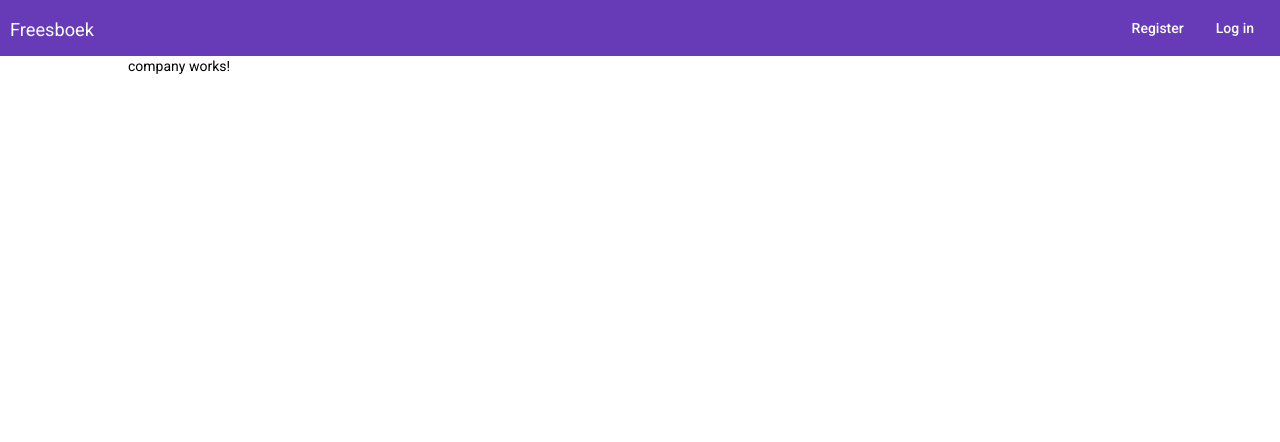
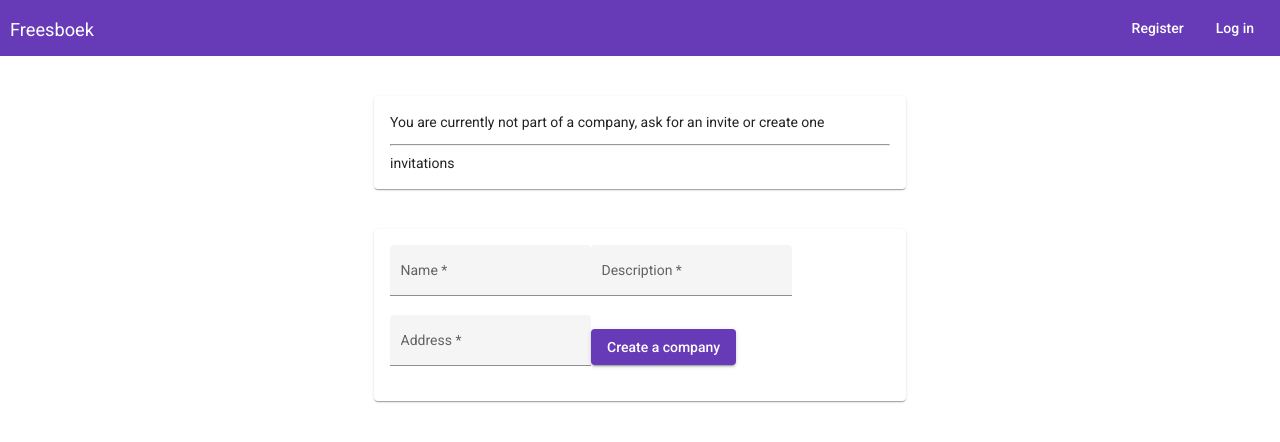
Before and after one commit to gustvdsanden/angular-frontend, an Angular app: page /company in a window 1280 px wide. Shown: the top 442 px of the page. Built offline with nearby package versions, Linux system fonts and the light colour scheme.

Commit message:
gaan met die banaan

```diff
--- a/src/app/app.component.ts
+++ b/src/app/app.component.ts
@@ -8,26 +8,34 @@ import { loginDetails } from './services/auth.service';
   templateUrl: './app.component.html',
   styleUrls: ['./app.component.scss']
 })
-export class AppComponent implements OnInit{
+export class AppComponent implements OnInit {
 
-  constructor(private authService:AuthService, private router:Router){}
+  constructor(private authService: AuthService, private router: Router) { }
   title = 'angular-exam';
-  user:User= new User;
-  loginDetails:loginDetails=new loginDetails;
-  login =this.authService.getLoggedUser().subscribe((result) =>{this.loginDetails= {...result}; this.user=this.loginDetails.user!});
-  token=sessionStorage.getItem("token");
-  ngOnInit():void{
+  user: User = new User;
+  loginDetails: loginDetails = new loginDetails;
+  login = this.authService.getLogDetails().subscribe((result) => {
+    this.loginDetails = { ...result };
+    if (result.isLogged) {
+      this.authService.fetchMyUser(result.userId).subscribe((user) => {
+        this.user = user;
+      });
+    }
+
+  });
+  token = sessionStorage.getItem("token");
+  ngOnInit(): void {
 
   }
-  logOut():void{
+  logOut(): void {
     this.authService.logOut();
     this.router.navigate(['/sign-in']);
   }
-  logoClick():void{
-    if(this.loginDetails.isLogged){
-      if(this.loginDetails.user!.Company) this.router.navigate(['/feed']);
+  logoClick(): void {
+    if (this.loginDetails.isLogged) {
+      if (this.user.Company) this.router.navigate(['/feed']);
       else this.router.navigate(['/company']);
-    } else{
+    } else {
       this.router.navigate([''])
     }
   }
--- a/src/app/company/company.component.html
+++ b/src/app/company/company.component.html
@@ -1 +1,28 @@
-<p>company works!</p>
+<div class="card">
+    <mat-card id="company">
+        <p>You are currently not part of a company, ask for an invite or create one</p>
+        <hr>
+        <p>invitations</p>
+
+    </mat-card>
+</div>
+<div class="card">
+    <mat-card id="createCompany">
+        <form [formGroup]="companyForm" (ngSubmit)="onSubmit()">
+            <mat-form-field appearance="fill">
+                <mat-label>Name</mat-label>
+                <input matInput id="Name" type="text" required formControlName="Name">
+              </mat-form-field>
+              <mat-form-field appearance="fill">
+                <mat-label>Description</mat-label>
+                <input matInput id="Description" type="text" required formControlName="Description">
+              </mat-form-field>
+              <mat-form-field appearance="fill">
+                <mat-label>Address</mat-label>
+                <input matInput id="Address" type="text" required formControlName="Address">
+              </mat-form-field>
+            <button mat-raised-button color="primary" type="submit">Create a company</button>
+        </form>
+
+    </mat-card>
+</div>
--- a/src/app/company/company.component.scss
+++ b/src/app/company/company.component.scss
@@ -0,0 +1,5 @@
+#company,#createCompany{
+    margin: 5vh auto;
+    width: 85%;
+    max-width: 500px;
+}
--- a/src/app/company/company.component.ts
+++ b/src/app/company/company.component.ts
@@ -1,5 +1,7 @@
 import { Component, OnInit } from '@angular/core';
-import { AuthService } from '../services/auth.service';
+import { FormBuilder } from '@angular/forms';
+import { Router } from '@angular/router';
+import { CompanyService } from '../services/company.service';
 
 @Component({
   selector: 'app-company',
@@ -7,10 +9,22 @@ import { AuthService } from '../services/auth.service';
   styleUrls: ['./company.component.scss']
 })
 export class CompanyComponent implements OnInit {
-
-  constructor(private authService:AuthService) { }
+  companyForm = this.formBuilder.group({
+    Name: '',
+    Description:'',
+    Address:'',
+  });
+  constructor(
+    private formBuilder: FormBuilder,
+    private companyService: CompanyService,
+    private router:Router
+    ){}
 
   ngOnInit(): void {
   }
-
+  onSubmit():void{
+    this.companyService.createCompany(this.companyForm.value).subscribe(()=>{
+      this.router.navigate(['/feed']);
+    });
+  }
 }
--- a/src/app/feed/feed.component.ts
+++ b/src/app/feed/feed.component.ts
@@ -12,14 +12,18 @@ export class FeedComponent implements OnInit {
   postingForm = this.formBuilder.group({
     postContent: '',
   })
-  posts: Post[] = [new Post];
+  posts: Post[] = [];
   constructor(private authService: AuthService, private postService: PostService, private formBuilder: FormBuilder,) { }
   login: loginDetails = new loginDetails;
-  user:User= new User;
+  user: User = new User;
   ngOnInit(): void {
-    this.authService.getLoggedUser().subscribe(result => {
+    this.authService.getLogDetails().subscribe(async result => {
       this.login = { ...result }
-      this.user=this.login.user!;
+      if (result.isLogged) {
+        this.authService.fetchMyUser().subscribe((user)=>{
+          this.user = user;
+        });
+      }
     })
     this.getPosts();
   }
@@ -44,7 +48,7 @@ export class FeedComponent implements OnInit {
     this.postService.likePost(_id).subscribe(() => this.getPosts());
   }
   didILikeIt(likes: User[]): boolean {
-    return likes.find(user => user._id = this.user._id)?true:false;
+    return likes.find(user => user._id = this.user._id) ? true : false;
   }
 
 }
--- a/src/app/services/auth.service.ts
+++ b/src/app/services/auth.service.ts
@@ -6,15 +6,12 @@ import { Company, User } from '../models';
 
 interface authResponse {
   _id: string,
-  Email: string,
-  FirstName: string,
-  Company: Company,
-  LastName: string,
+  CompanyId: string,
   AccessToken: string
 }
 export class loginDetails {
   public userId: string = '';
-  public user?: User = new User;
+  public CompanyId: string = '';
   public AccessToken: string = '';
   public isLogged: boolean = false;
   public constructor(init?: Partial<loginDetails>) {
@@ -26,40 +23,40 @@ export class loginDetails {
   providedIn: 'root'
 })
 export class AuthService {
-  loggedUser = new BehaviorSubject<loginDetails>({
-    user: {
-      _id:sessionStorage.getItem('_id') ? sessionStorage.getItem('_id')! : '',
-      FirstName:sessionStorage.getItem('FirstName') ? sessionStorage.getItem('FirstName')! : '',
-      LastName:sessionStorage.getItem('LastName') ? sessionStorage.getItem('LastName')! : '',
-      Email:sessionStorage.getItem('Email') ? sessionStorage.getItem('Email')! : '',
-    },
+  logDetails = new BehaviorSubject<loginDetails>({
     userId: sessionStorage.getItem('_id') ? sessionStorage.getItem('_id')! : '',
     AccessToken: sessionStorage.getItem('AccessToken') ? sessionStorage.getItem('AccessToken')! : '',
+    CompanyId: sessionStorage.getItem('CompanyId') ? sessionStorage.getItem('CompanyId')! : '',
     isLogged: sessionStorage.getItem('AccessToken') ? true : false,
   });
+  loggedUser = new BehaviorSubject<User>(new User);
   constructor(private http: HttpClient) { }
-  authenticateUser(email: string, password: string): Observable<authResponse> {
-    return this.http.post<authResponse>("User/authenticate", { Username: email.toLowerCase(), Password: password });
+  async authenticateUser(email: string, password: string): Promise<void> {
+    this.http.post<authResponse>("User/authenticate", { Username: email.toLowerCase(), Password: password }).subscribe((authResponse: authResponse) => {
+      for (let item in authResponse) {
+        //@ts-ignore
+        sessionStorage.setItem(item.toString(), authResponse[item.toString()])
+      }
+      this.logDetails.next({ userId:authResponse._id,AccessToken:authResponse.AccessToken,CompanyId:authResponse.CompanyId, isLogged: true })
+      if (authResponse.AccessToken) {
+        this.fetchMyUser(authResponse._id).subscribe(result => {
+          this.loggedUser.next(result);
+        })
+      }
+    });
   }
-  async logIn(id?: string, AccessToken: string = ''): Promise<User> {
-    let user: User = new User;
-    if (id) {
-      await this.http.get<User>("User/" + id).subscribe(result => {
-        this.loggedUser.next({ userId: id, user: { ...result }, AccessToken: AccessToken, isLogged: true });
-        user = result
-        sessionStorage.setItem("FirstName",result.FirstName);
-        sessionStorage.setItem("LastName",result.LastName);
-        sessionStorage.setItem("Email",result.Email);
-      }
-      );
-    }
-    return user;
+  fetchMyUser(userId: string = this.logDetails.getValue().userId): Observable<User> {
+    return this.http.get<User>("User/" + userId);
   }
   logOut(): void {
-    this.loggedUser.next(new loginDetails);
+    this.logDetails.next(new loginDetails);
+    this.loggedUser.next(new User);
     sessionStorage.clear();
   }
-  public getLoggedUser(): Observable<loginDetails> {
+  public getLogDetails(): Observable<loginDetails> {
+    return this.logDetails.asObservable();
+  }
+  public getLoggedUser(): Observable<User> {
     return this.loggedUser.asObservable();
   }
 }
--- /dev/null
+++ b/src/app/services/company.service.ts
@@ -0,0 +1,17 @@
+import { HttpClient } from '@angular/common/http';
+import { Injectable } from '@angular/core';
+import { Observable } from 'rxjs';
+import { Company } from '../models';
+
+
+@Injectable({
+  providedIn: 'root'
+})
+export class CompanyService {
+  constructor(private http: HttpClient) { }
+
+  createCompany(company:Company): Observable<Company>{
+    return this.http.post<Company>("Company/",company);
+
+  }
+}
--- a/src/app/sign-in/sign-in.component.ts
+++ b/src/app/sign-in/sign-in.component.ts
@@ -1,6 +1,7 @@
 import { Component, OnInit } from '@angular/core';
 import { FormBuilder } from '@angular/forms';
-import { RouteConfigLoadEnd, Router } from '@angular/router';
+import { Router } from '@angular/router';
+import { Company, User } from '../models';
 import { AuthService } from '../services/auth.service';
 
 @Component({
@@ -14,6 +15,7 @@ export class SignInComponent implements OnInit {
     email: '',
     password: '',
   });
+  loggedUser = this.authService.getLoggedUser().subscribe();
   constructor(
     private formBuilder: FormBuilder,
     private authService: AuthService,
@@ -21,28 +23,23 @@ export class SignInComponent implements OnInit {
   ) { }
 
   ngOnInit(): void { }
-  async onSubmit() {
+  onSubmit() {
     let { email, password } = this.loginForm.value;
-    this.authService
-      .authenticateUser(email, password)
-      .subscribe((result) => {
-        for (let item in result) {
-          //@ts-ignore
-          sessionStorage.setItem(item.toString(), result[item.toString()])
-        }
-        this.authService.logIn(result._id, result.AccessToken).then((user) => {
-          console.log(user);
-          if (user.Company!._id !='') {
-            this.router.navigate(['/feed']);
-          } else {
-            this.router.navigate(['/company']);
-          }
+    this.authService.authenticateUser(email, password).then(() => {
+      this.authService.getLogDetails().subscribe(result => {
+        if (result.isLogged) {
+          this.authService.fetchMyUser().subscribe((user) => {
+            if (user.Company) {
+              this.router.navigate(['/feed']);
+            } else {
+              this.router.navigate(['/company']);
+            }
+          });
         }
 
-        )
+      });
+    });
 
-
-      });
   }
 
 }
```
Also changed, not shown: src/app/services/user.service.ts (added, +10 -0 lines), 2 other files (tests, documents, lock files or other folders).
